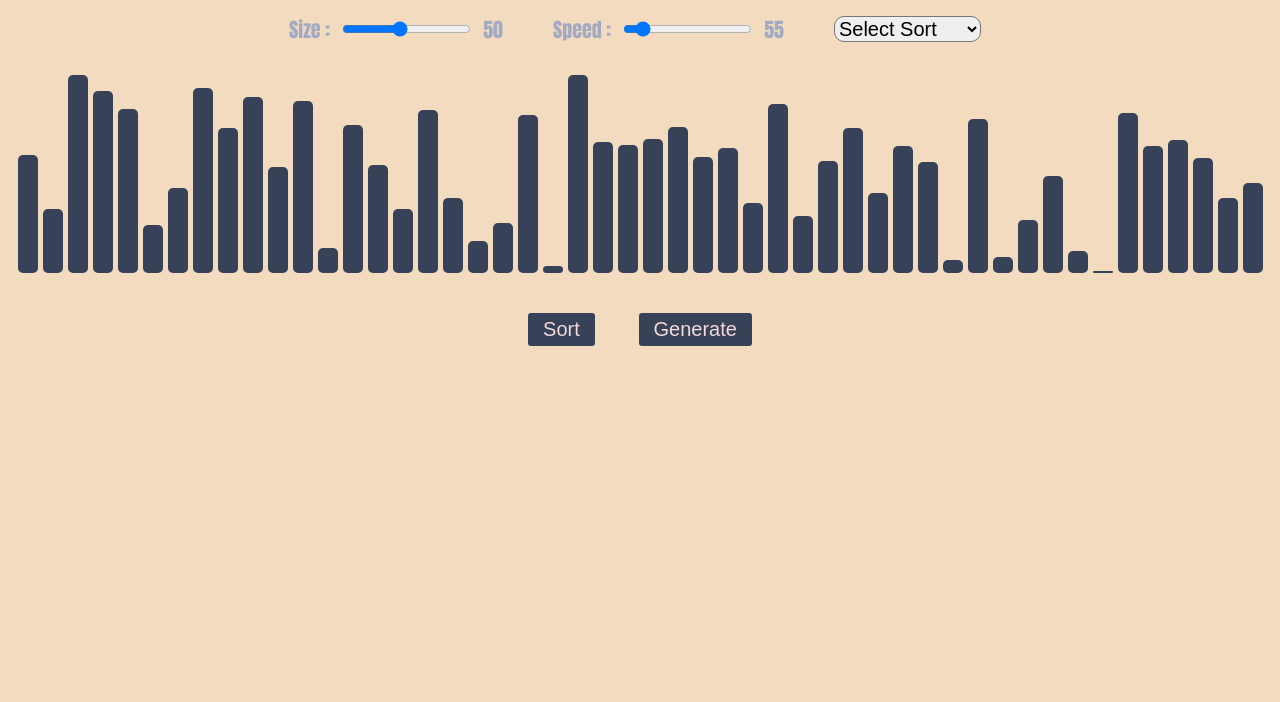
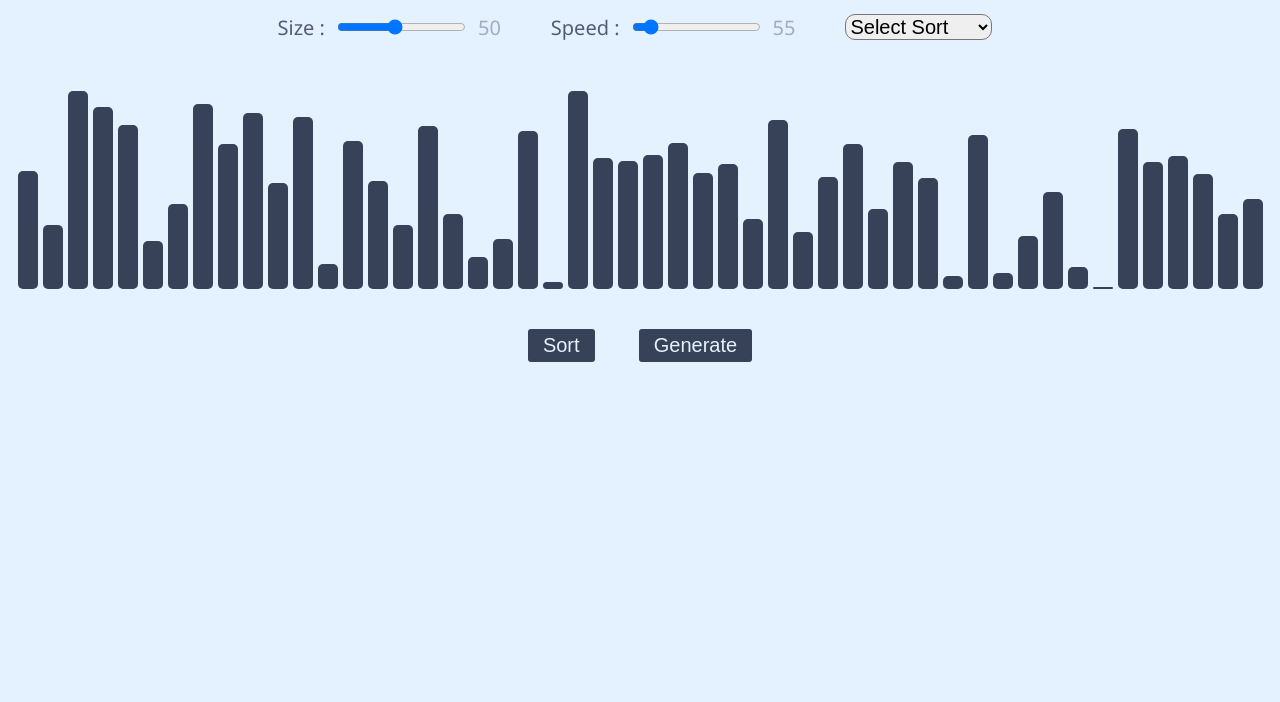
Before and after one commit to gw-dg/Algorithm-Visualizer, a plain HTML site: page Sorting Visualizer/index.html in a window 1280 px wide. Shown: the part 98-800 px from the top of the page. Drawn offline with Linux system fonts and the light colour scheme.

Commit message:
Update styles.css

```diff
--- a/Sorting Visualizer/styles.css
+++ b/Sorting Visualizer/styles.css
@@ -1,10 +1,9 @@
 body {
-  font-family: Impact, Haettenschweiler, "Arial Narrow Bold", sans-serif;
-  background-color: #f2dbbf;
+  font-family: "Segoe UI", Tahoma, Geneva, Verdana, sans-serif;
+  background-color: #e4f1ff;
 }
 #heading {
   color: #545b77;
-  font-family: Georgia, "Times New Roman", Times, serif;
   text-align: center;
   font-size: 40px;
   margin-bottom: 30px;
@@ -12,10 +11,11 @@ body {
 
 .box {
   display: flex;
-  flex-direction: row-reverse; /* Change from default 'row' to 'row-reverse' */
+  flex-direction: row-reverse;
   align-items: flex-end;
   justify-content: center;
   gap: 5px;
+  margin-top: 50px;
   margin-bottom: 40px;
 }
 
@@ -37,7 +37,11 @@ body {
   color: #a4aac1;
 }
 #speed {
+  color: #545b77;
   margin-left: 40px;
+}
+.lengthSlider {
+  color: #545b77;
 }
 .dropdown {
   font-size: 20px;
@@ -49,7 +53,7 @@ body {
 .btn {
   font-size: 20px;
   background-color: #374259;
-  color: #f2d8d8;
+  color: #e4f1ff;
   border: none;
   font-style: normal;
   padding: 5px 15px 5px 15px;
```
